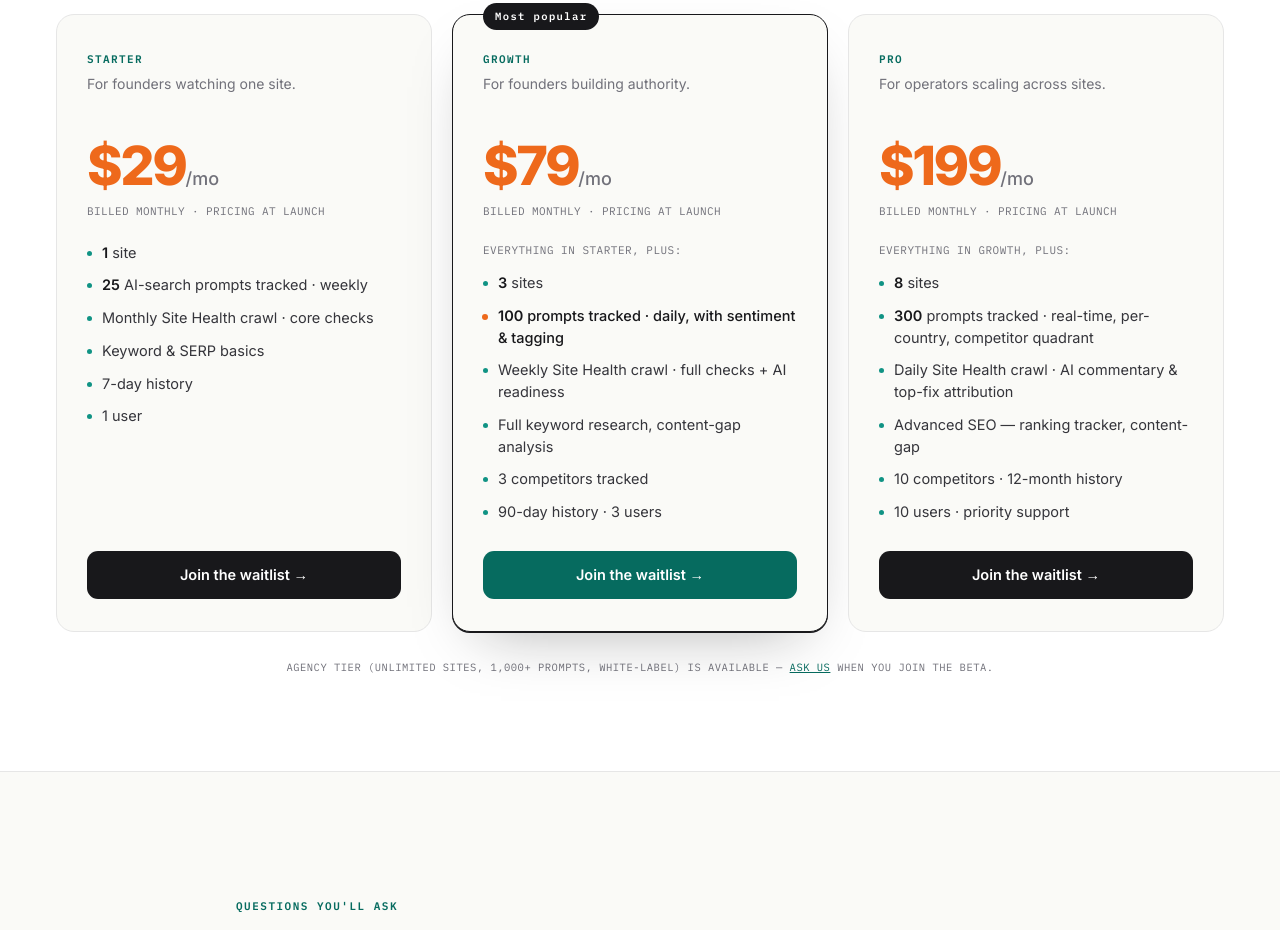
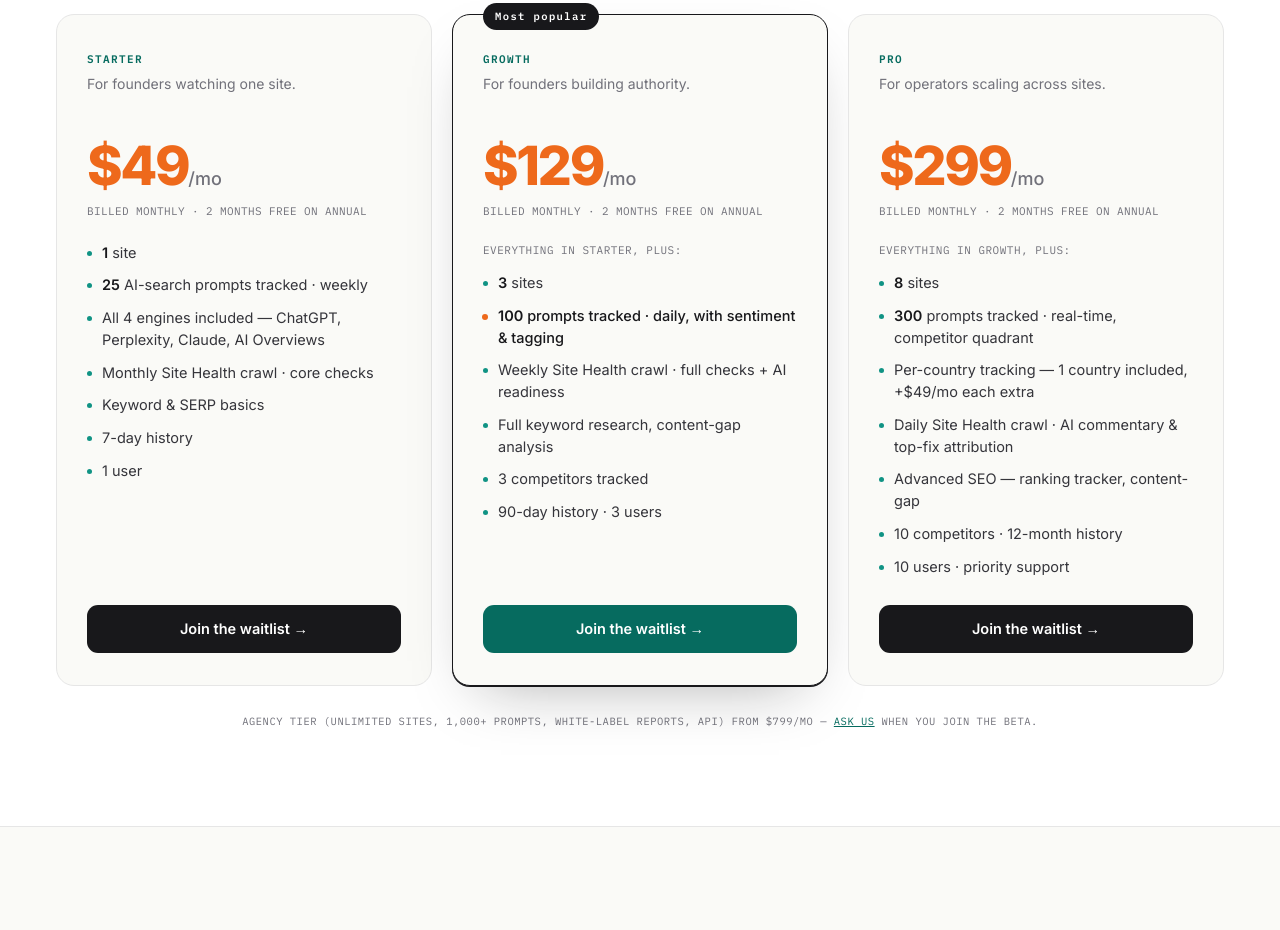
Before and after one commit to benshevlane/ralf-seo, a plain HTML site: page index.html in a window 1280 px wide. Shown: the part 6998-7928 px from the top of the page. Drawn offline with Linux system fonts and the light colour scheme.

Commit message:
Pricing v3.1: $49/$129/$299, Agency from $799, annual = 2 months free, per-country add-on, all-engines bullet (#3)

```diff
--- a/index.html
+++ b/index.html
@@ -729,7 +729,7 @@
     </div>
     <div class="compare-row">
       <div class="col-h">Monthly cost</div>
-      <div class="col-ralf cell">From $29</div>
+      <div class="col-ralf cell">From $49</div>
       <div class="cell">$99–$449</div>
       <div class="cell">$99–$299</div>
       <div class="cell">Your weekends</div>
@@ -752,11 +752,12 @@
     <div class="price-card">
       <div class="price-tier">Starter</div>
       <div class="price-tag">For founders watching one site.</div>
-      <div><span class="price-n">$29</span><span class="price-mo">/mo</span></div>
-      <div class="price-sub">Billed monthly · pricing at launch</div>
+      <div><span class="price-n">$49</span><span class="price-mo">/mo</span></div>
+      <div class="price-sub">Billed monthly · 2 months free on annual</div>
       <ul class="price-bullets">
         <li><span><strong>1</strong> site</span></li>
         <li><span><strong>25</strong> AI-search prompts tracked · weekly</span></li>
+        <li><span>All 4 engines included — ChatGPT, Perplexity, Claude, AI Overviews</span></li>
         <li><span>Monthly Site Health crawl · core checks</span></li>
         <li><span>Keyword &amp; SERP basics</span></li>
         <li><span>7-day history</span></li>
@@ -770,8 +771,8 @@
       <div class="price-badge">Most popular</div>
       <div class="price-tier">Growth</div>
       <div class="price-tag">For founders building authority.</div>
-      <div><span class="price-n">$79</span><span class="price-mo">/mo</span></div>
-      <div class="price-sub">Billed monthly · pricing at launch</div>
+      <div><span class="price-n">$129</span><span class="price-mo">/mo</span></div>
+      <div class="price-sub">Billed monthly · 2 months free on annual</div>
       <div class="price-inherits">Everything in Starter, plus:</div>
       <ul class="price-bullets">
         <li><span><strong>3</strong> sites</span></li>
@@ -788,12 +789,13 @@
     <div class="price-card">
       <div class="price-tier">Pro</div>
       <div class="price-tag">For operators scaling across sites.</div>
-      <div><span class="price-n">$199</span><span class="price-mo">/mo</span></div>
-      <div class="price-sub">Billed monthly · pricing at launch</div>
+      <div><span class="price-n">$299</span><span class="price-mo">/mo</span></div>
+      <div class="price-sub">Billed monthly · 2 months free on annual</div>
       <div class="price-inherits">Everything in Growth, plus:</div>
       <ul class="price-bullets">
         <li><span><strong>8</strong> sites</span></li>
-        <li><span><strong>300</strong> prompts tracked · real-time, per-country, competitor quadrant</span></li>
+        <li><span><strong>300</strong> prompts tracked · real-time, competitor quadrant</span></li>
+        <li><span>Per-country tracking — 1 country included, +$49/mo each extra</span></li>
         <li><span>Daily Site Health crawl · AI commentary &amp; top-fix attribution</span></li>
         <li><span>Advanced SEO — ranking tracker, content-gap</span></li>
         <li><span>10 competitors · 12-month history</span></li>
@@ -803,7 +805,7 @@
     </div>
 
   </div>
-  <div class="price-foot">Agency tier (unlimited sites, 1,000+ prompts, white-label) is available — <a href="#waitlist" style="color:var(--teal-d);text-decoration:underline">ask us</a> when you join the beta.</div>
+  <div class="price-foot">Agency tier (unlimited sites, 1,000+ prompts, white-label reports, API) from $799/mo — <a href="#waitlist" style="color:var(--teal-d);text-decoration:underline">ask us</a> when you join the beta.</div>
 </section>
 
 <!-- FAQ -->
```
